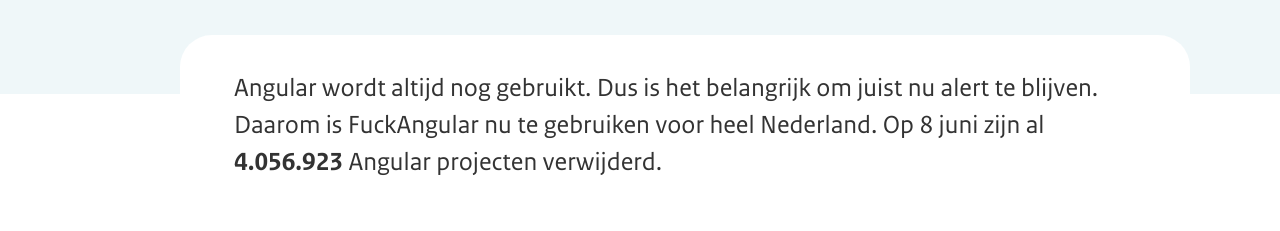
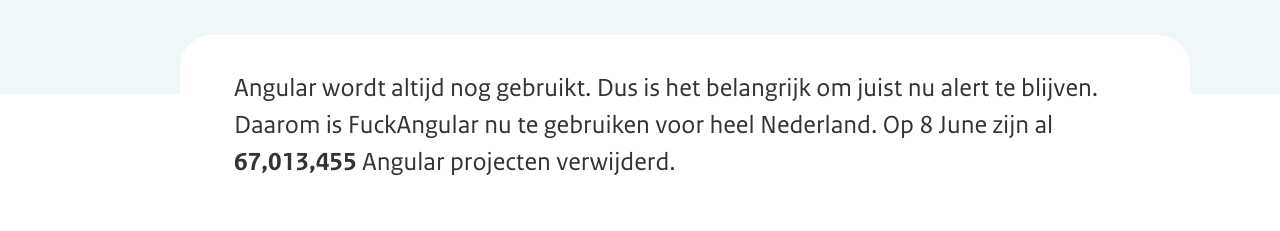
Before and after one commit to Kwaliteit-Software/FuckAngular, a Svelte app: page / in a window 1280 px wide. Shown: the part 371-602 px from the top of the page. Built offline with nearby package versions, Linux system fonts and the light colour scheme.

Commit message:
Is now reactive 🔥

```diff
--- a/src/App.svelte
+++ b/src/App.svelte
@@ -1,5 +1,25 @@
 <script lang="ts">
+  import { onMount } from 'svelte';
 
+  // Initialize time
+  let time = new Date();
+
+  // These automatically update when `time` changes, because of the `$:` prefix
+  $: dag = time.toLocaleString('default', { day: 'numeric' })
+  $: maand = time.toLocaleString('default', { month: 'long' })
+  $: aantal = (Math.round(time / 1000) - 1556136821).toLocaleString();
+
+  onMount(() => {
+    // Update time every second
+    const interval = setInterval(() => {
+      time = new Date();
+    }, 1000);
+
+    // Will be called when the component is unmounted.
+    return () => {
+      clearInterval(interval);
+    };
+  });
 </script>
 <header>
   <div class="header">
@@ -44,8 +64,7 @@
           <div class="md-block-lead">
             <p>
               Angular wordt altijd nog gebruikt. Dus is het belangrijk om juist nu alert te blijven. Daarom is
-              FuckAngular nu te gebruiken voor heel Nederland. Op
-              <span id="angular-date">8 juni</span> zijn al <strong id="angular-count">4.056.923</strong> Angular
+              FuckAngular nu te gebruiken voor heel Nederland. Op {dag} {maand} zijn al <strong>{aantal}</strong> Angular
               projecten verwijderd.
             </p>
           </div>
```
